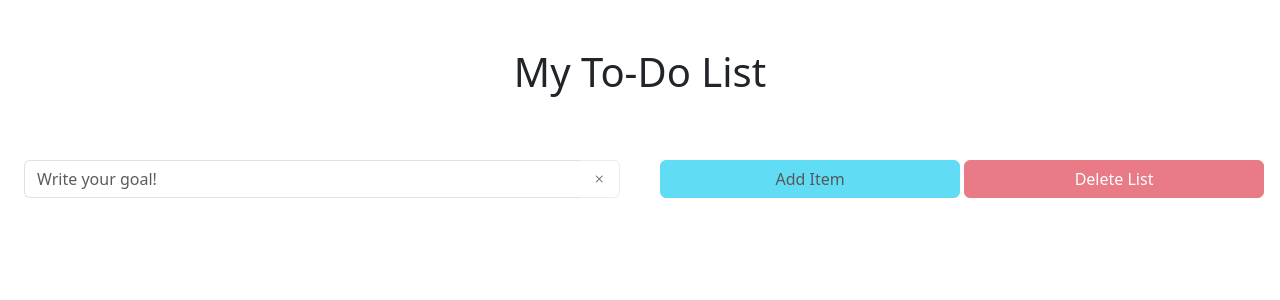
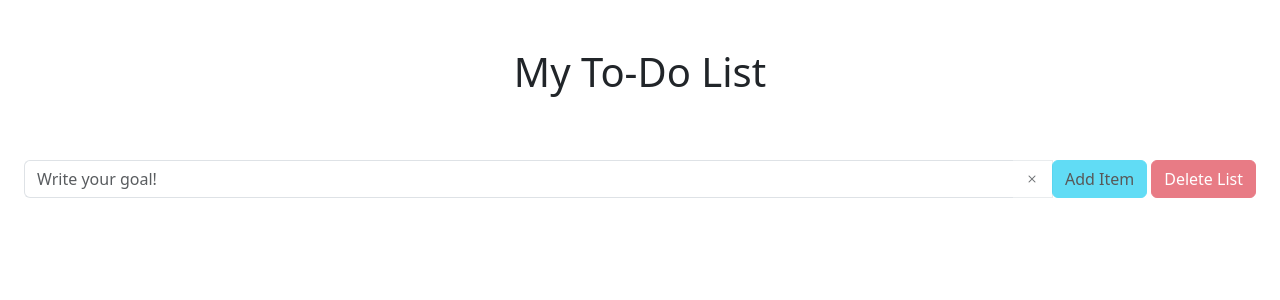
Before and after one commit to ailafonseca/to-do, a Vue app: page / in a window 1280 px wide. Shown: the top 300 px of the page. Built offline with nearby package versions, Linux system fonts and the light colour scheme.

Commit message:
layout improv

```diff
--- a/src/components/ListItems.vue
+++ b/src/components/ListItems.vue
@@ -15,8 +15,7 @@
       <button class="btn border border-start-0" @click="cancelNewTask" :disabled="!newTask.length">
         <i class="bi bi-x"></i>
       </button>
-    </div>
-    <div class="d-flex flex-md-row justify-content-center mt-md-0 mt-3 mx-md-3 w-100">
+      <div class="justify-content-center ">
       <button
         @click="addNewTask"
         :disabled="!newTask.length"
@@ -34,6 +33,8 @@
         Delete List
       </button>
     </div>
+    </div>
+
   </div>
 
   <div class="d-flex" v-for="(task, i) in tasks" :key="i">
```
